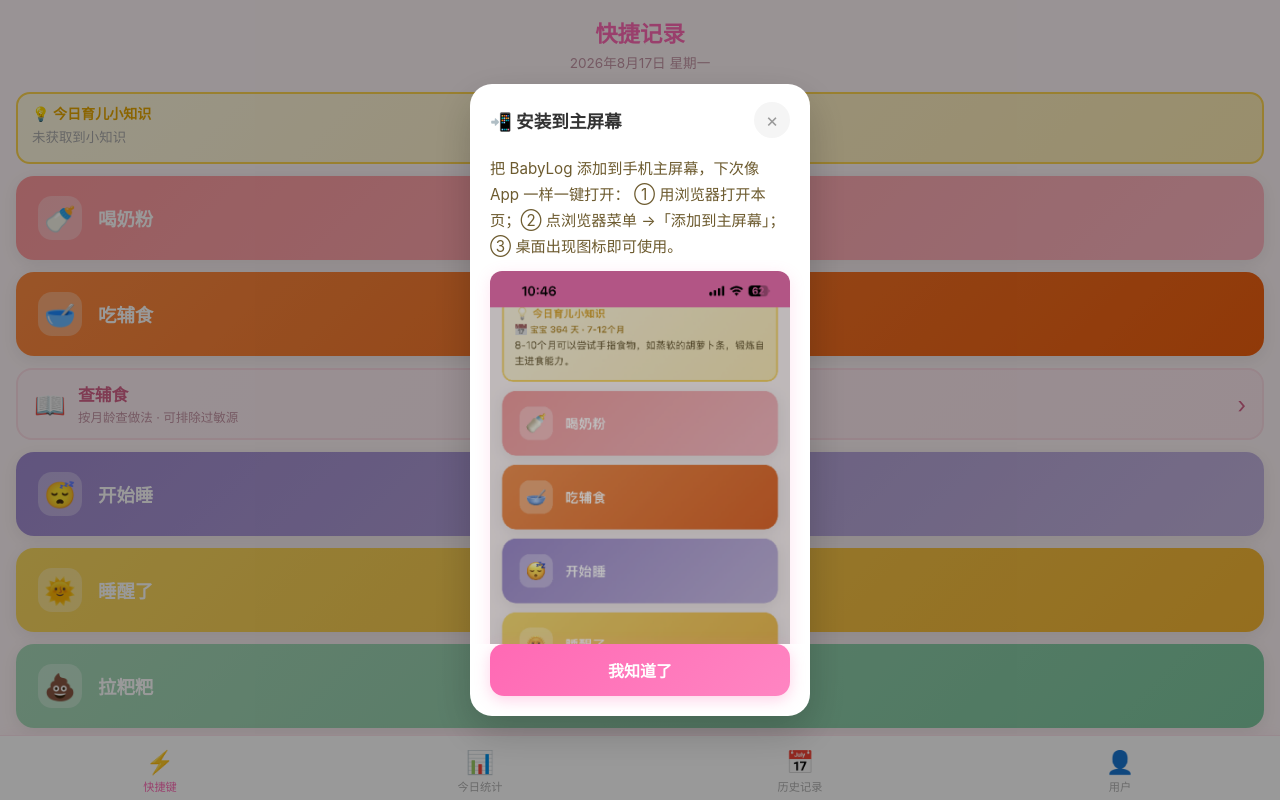
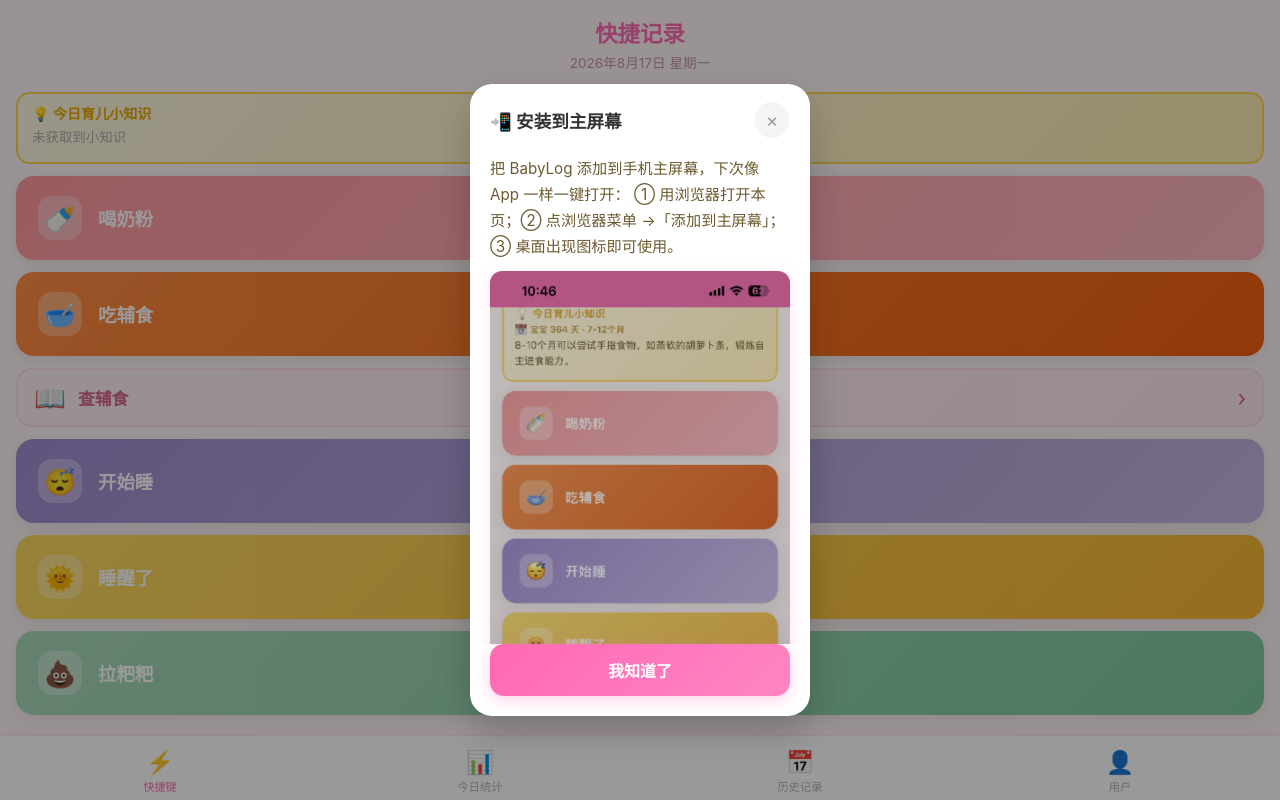
Before and after one commit to Moonlight3399/babylog, a Flask app: template templates/index.html in a window 1280 px wide. Run offline with Flask 3, Linux system fonts and the light colour scheme; the template is opened without the code that fills it, so the values that code supplies are empty.

Commit message:
去掉查辅食入口卡片下方小字（'按月龄查做法·可排除过敏源'），清理CSS .food-entry-sub；CSS版本号v16→v17

```diff
--- a/static/style.css
+++ b/static/style.css
@@ -1536,11 +1536,6 @@ select.input-md {
     font-weight: 700;
     color: #D4638A;
 }
-.food-entry-sub {
-    font-size: 0.78rem;
-    color: #C495A5;
-    margin-top: 2px;
-}
 .food-entry-arrow {
     font-size: 1.4rem;
     color: #D4638A;
--- a/templates/index.html
+++ b/templates/index.html
@@ -15,7 +15,7 @@
     <link rel="apple-touch-icon" href="/static/icons/192x192.png">
     <link rel="icon" type="image/png" href="/static/icons/192x192.png">
 
-    <link rel="stylesheet" href="/static/style.css?v=16">
+    <link rel="stylesheet" href="/static/style.css?v=17">
 </head>
 <body class="app-body">
     <!-- 下拉刷新指示器 -->
@@ -52,7 +52,6 @@
                     <span class="food-entry-icon">📖</span>
                     <div class="food-entry-text">
                         <div class="food-entry-title">查辅食</div>
-                        <div class="food-entry-sub">按月龄查做法 · 可排除过敏源</div>
                     </div>
                     <span class="food-entry-arrow">›</span>
                 </div>
```
